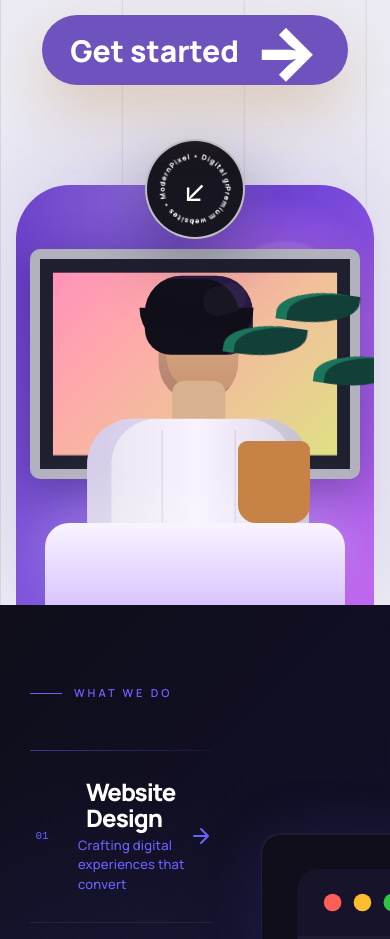
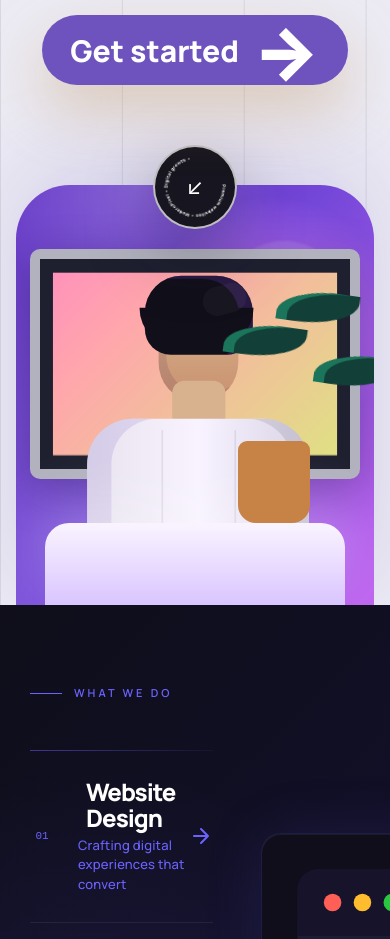
Before and after one commit to sadeedch/ModernPixel, a Next.js app: page / in a window 390 px wide. Shown: the part 1220-2159 px from the top of the page. Built offline with nearby package versions, Linux system fonts and the light colour scheme.

Commit message:
Enhance mobile styles for experience badge
Added styles for mobile experience badge responsiveness.

```diff
--- a/app/globals.css
+++ b/app/globals.css
@@ -1935,3 +1935,82 @@ button { font: inherit; color: inherit; }
   background: #ffffff;
   font-weight: 750;
 }
+
+
+/* FIX MOBILE ROTATING HERO BADGE */
+
+.experience-badge {
+  overflow: hidden;
+}
+
+.experience-badge svg {
+  inset: 6px;
+  width: calc(100% - 12px);
+  height: calc(100% - 12px);
+  transform-origin: center;
+}
+
+.experience-badge text {
+  font-size: 15px;
+  font-weight: 900;
+  letter-spacing: 1.6px;
+}
+
+.experience-badge span {
+  position: relative;
+  z-index: 2;
+  display: grid;
+  place-items: center;
+  width: 36px;
+  height: 36px;
+  line-height: 1;
+  transform: translateY(-1px);
+}
+
+@media (max-width: 720px) {
+  .experience-badge {
+    width: 92px;
+    height: 92px;
+    top: -44px;
+  }
+
+  .experience-badge svg {
+    inset: 5px;
+    width: calc(100% - 10px);
+    height: calc(100% - 10px);
+  }
+
+  .experience-badge text {
+    font-size: 13px;
+    letter-spacing: 1.2px;
+  }
+
+  .experience-badge span {
+    width: 30px;
+    height: 30px;
+    font-size: 24px;
+  }
+}
+
+@media (max-width: 430px) {
+  .experience-badge {
+    width: 84px;
+    height: 84px;
+    top: -40px;
+  }
+
+  .experience-badge svg {
+    inset: 4px;
+    width: calc(100% - 8px);
+    height: calc(100% - 8px);
+  }
+
+  .experience-badge text {
+    font-size: 12px;
+    letter-spacing: 1px;
+  }
+
+  .experience-badge span {
+    font-size: 22px;
+  }
+}
```
